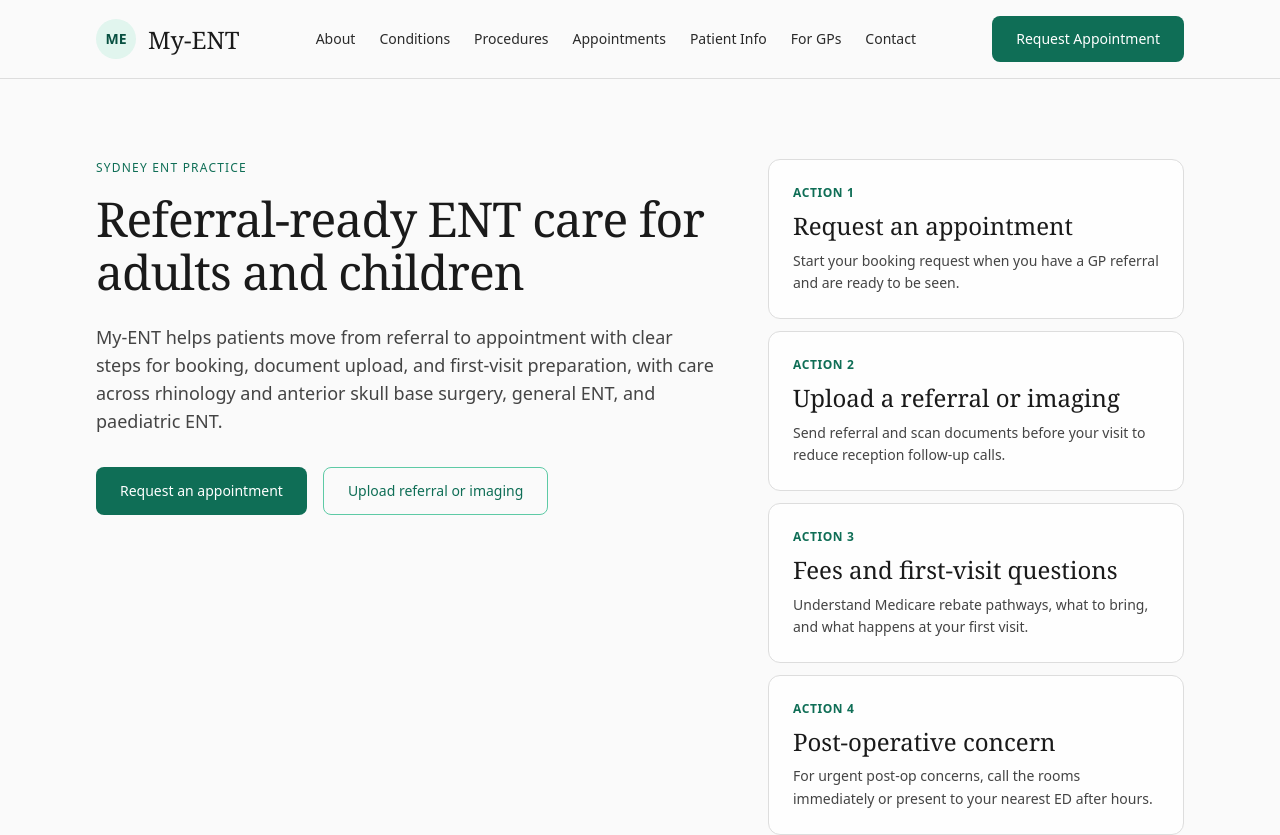
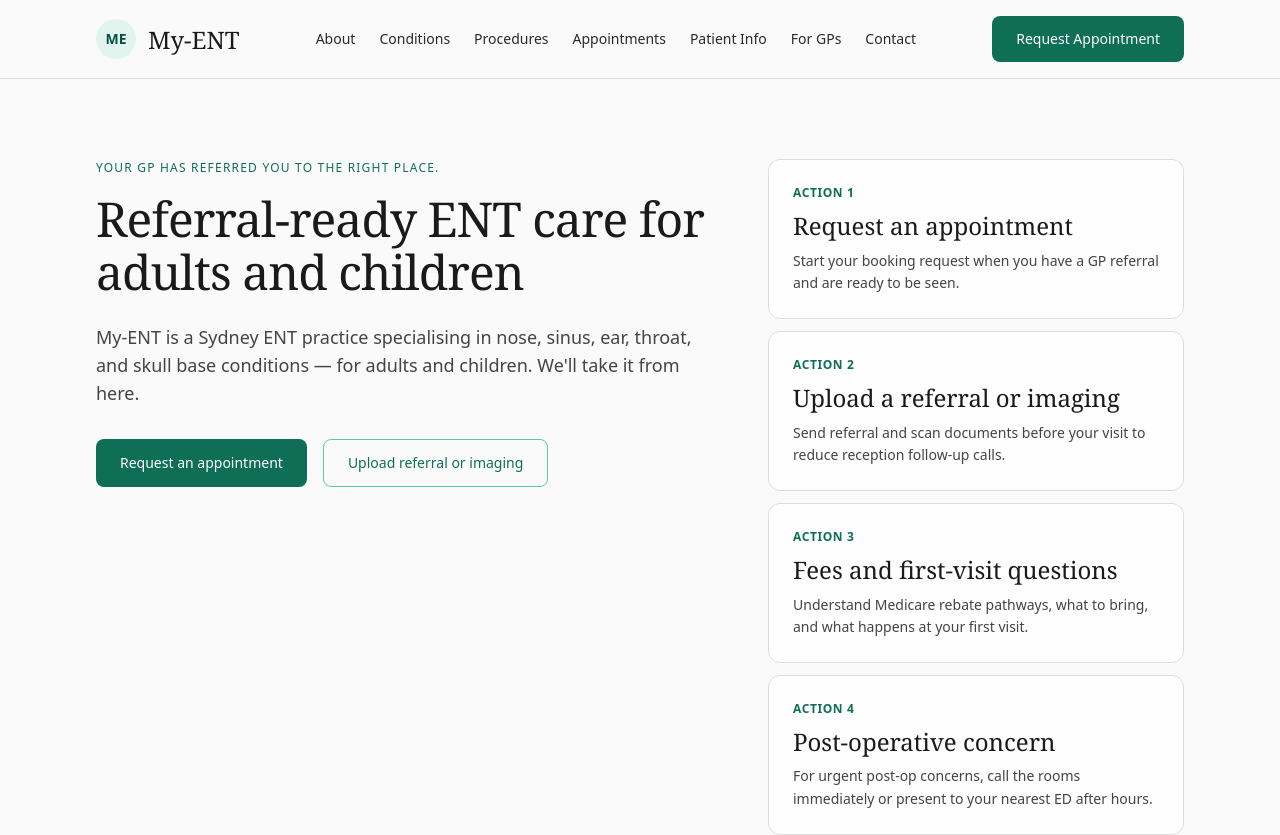
Before and after one commit to Mildmilo/my-ent, a Next.js app: page / in a window 1280 px wide. Shown: the top 835 px of the page. Built offline with nearby package versions, Linux system fonts and the light colour scheme.

Commit message:
Update homepage hero copy to patient-centred messaging

```diff
--- a/src/components/homepage/Hero.tsx
+++ b/src/components/homepage/Hero.tsx
@@ -13,12 +13,11 @@ export function Hero({ actions }: HeroProps) {
     <section className="myent-section pb-10">
       <div className="myent-container grid gap-12 lg:grid-cols-[1.2fr_0.8fr] lg:items-start">
         <div>
-          <p className="myent-eyebrow">Sydney ENT Practice</p>
+          <p className="myent-eyebrow">Your GP has referred you to the right place.</p>
           <h1 className="mt-4 text-display">Referral-ready ENT care for adults and children</h1>
           <p className="mt-6 max-w-2xl text-lg text-neutral-600">
-            My-ENT helps patients move from referral to appointment with clear steps for booking,
-            document upload, and first-visit preparation, with care across rhinology and anterior
-            skull base surgery, general ENT, and paediatric ENT.
+            My-ENT is a Sydney ENT practice specialising in nose, sinus, ear, throat, and skull
+            base conditions — for adults and children. {"We'll take it from here."}
           </p>
           <div className="mt-8 flex flex-wrap gap-4">
             <a className="myent-btn-primary" href="/appointments">
```
Also changed, not shown: 1 other file (tests, documents, lock files or other folders).
